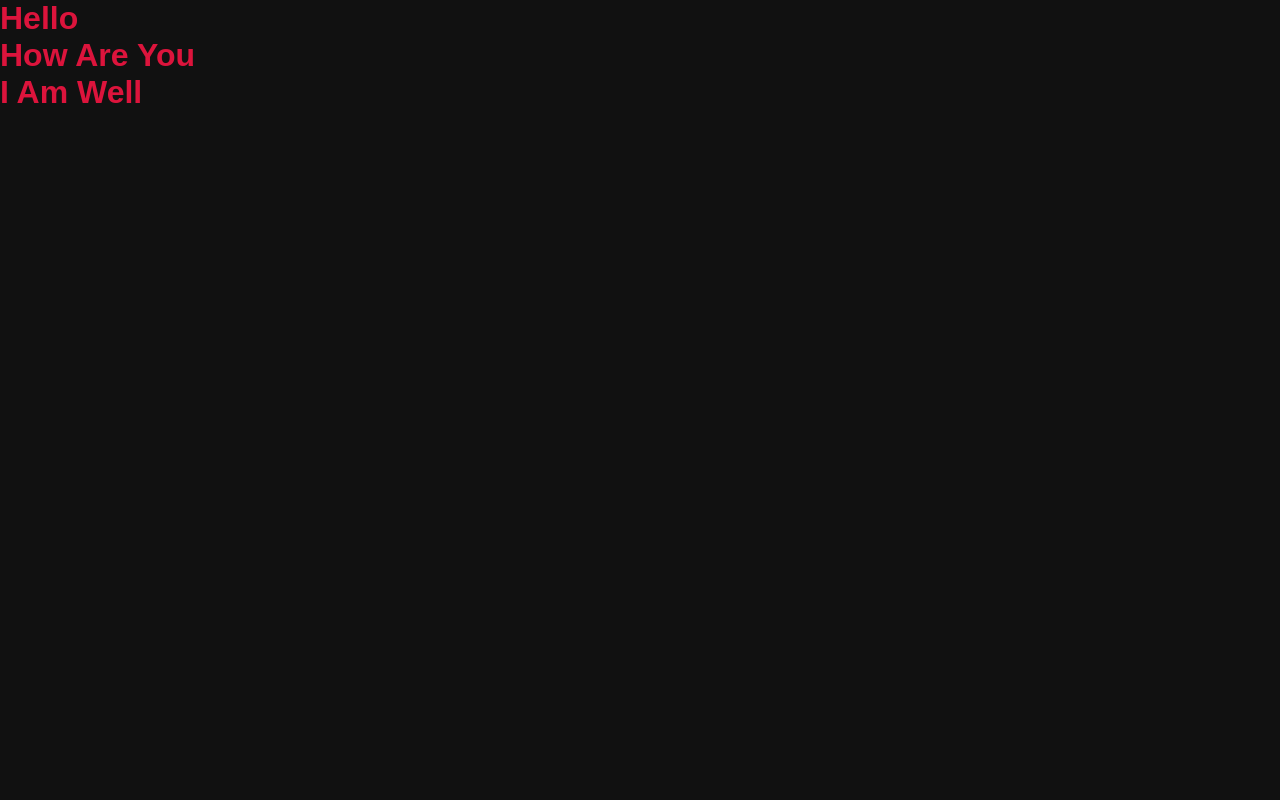
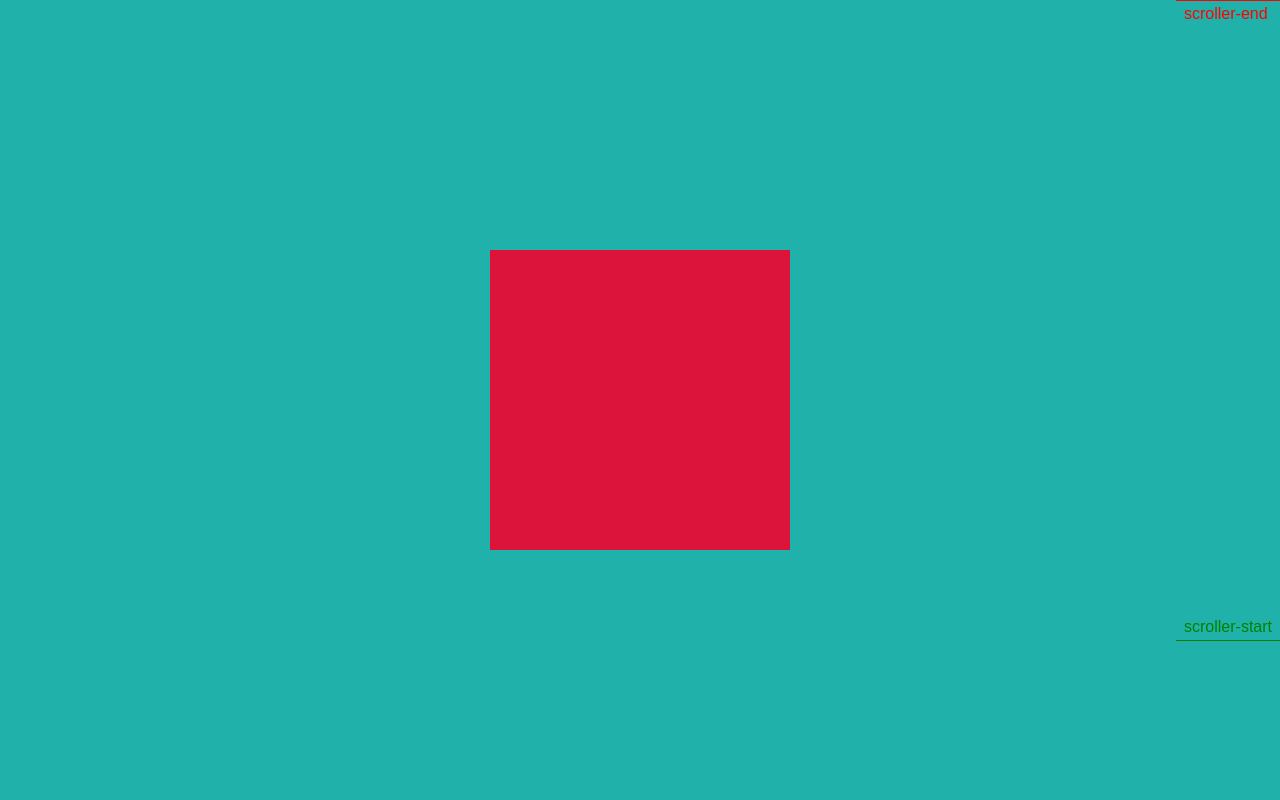
Before and after one commit to Mh-Monzil/gsap-practise, a plain HTML site: page index.html in a window 1280 px wide. Shown: the top 800 px of the page. Drawn offline with nearby package versions, Linux system fonts and the light colour scheme.

Commit message:
scroll trigger learned

```diff
--- a/index.html
+++ b/index.html
@@ -1,19 +1,26 @@
 <!DOCTYPE html>
 <html lang="en">
-<head>
-    <meta charset="UTF-8">
-    <meta name="viewport" content="width=device-width, initial-scale=1.0">
+  <head>
+    <meta charset="UTF-8" />
+    <meta name="viewport" content="width=device-width, initial-scale=1.0" />
     <title>Document</title>
-    <link rel="stylesheet" href="style.css">
-</head>
-<body>
-    <h1>Hello</h1>
-    <h1>How Are You</h1>
-    <h1>I Am Well</h1>
+    <link rel="stylesheet" href="style.css" />
+  </head>
+  <body>
+    <div id="page1">
+      <div id="box"></div>
+    </div>
+    <div id="page2">
+      <div id="box"></div>
+    </div>
+    <div id="page3">
+      <div id="box"></div>
+    </div>
 
 
 
     <script src="https://cdnjs.cloudflare.com/ajax/libs/gsap/3.12.5/gsap.min.js" integrity="sha512-7eHRwcbYkK4d9g/6tD/mhkf++eoTHwpNM9woBxtPUBWm67zeAfFC+HrdoE2GanKeocly/VxeLvIqwvCdk7qScg==" crossorigin="anonymous" referrerpolicy="no-referrer"></script>
+    <script src="https://cdnjs.cloudflare.com/ajax/libs/gsap/3.12.5/ScrollTrigger.min.js" integrity="sha512-onMTRKJBKz8M1TnqqDuGBlowlH0ohFzMXYRNebz+yOcc5TQr/zAKsthzhuv0hiyUKEiQEQXEynnXCvNTOk50dg==" crossorigin="anonymous" referrerpolicy="no-referrer"></script>
     <script src="script.js"></script>
-</body>
+  </body>
 </html>
--- a/script.js
+++ b/script.js
@@ -1,24 +1,19 @@
-gsap.from("h1", {
-    y:20 ,
-    delay:1,
-    opacity: 0,
+gsap.from("#page1 #box", {
+    scale:0,
+    delay:0.3,
+    duration: 2,
+    rotate: 360,
 })
 
-gsap.to("h1", {
-    color: "crimson"
+gsap.from("#page2 #box", {
+    scale:0,
+    delay:0.3,
+    duration: 2,
+    rotate: 360,
+    scrollTrigger: {
+        trigger: "#page2 #box",
+        scroller: "body",
+        markers: true,
+        start: "top 80%"
+    }
 })
-
-
-// gsap.to("#box1", {
-//     x: 600,
-//     duration: 2,
-//     delay: 1,
-//     borderRadius: 50,
-// })
-
-// gsap.from("#box2", {
-//     x: 600,
-//     duration: 2,
-//     delay: 1,
-//     borderRadius: 50,
-// })
--- a/style.css
+++ b/style.css
@@ -2,25 +2,42 @@
     margin: 0;
     padding: 0;
     box-sizing: border-box;
-    font-family:sans-serif;
+    font-family: gilroy;
 }
 
-body{
-    background: #111;
+html,body{
+    height: 100%;
+    width: 100%;
 }
 
-#box1{
+#page1{
+    height: 100%;
+    width: 100%;
+    background-color: lightseagreen;
+    display: flex;
+    align-items: center;
+    justify-content: center;
+
+}
+#page2{
+    height: 100%;
+    width: 100%;
+    background-color: lightcoral;
+    display: flex;
+    align-items: center;
+    justify-content: center;
+}
+#page3{
+    height: 100%;
+    width: 100%;
+    background-color: lightsalmon;
+    display: flex;
+    align-items: center;
+    justify-content: center;
+}
+
+#box{
     height: 300px;
     width: 300px;
     background-color: crimson;
 }
-
-#box2{
-    height: 300px;
-    width: 300px;
-    background-color:tomato;
-}
-
-h1{
-    color: white;
-}
```
